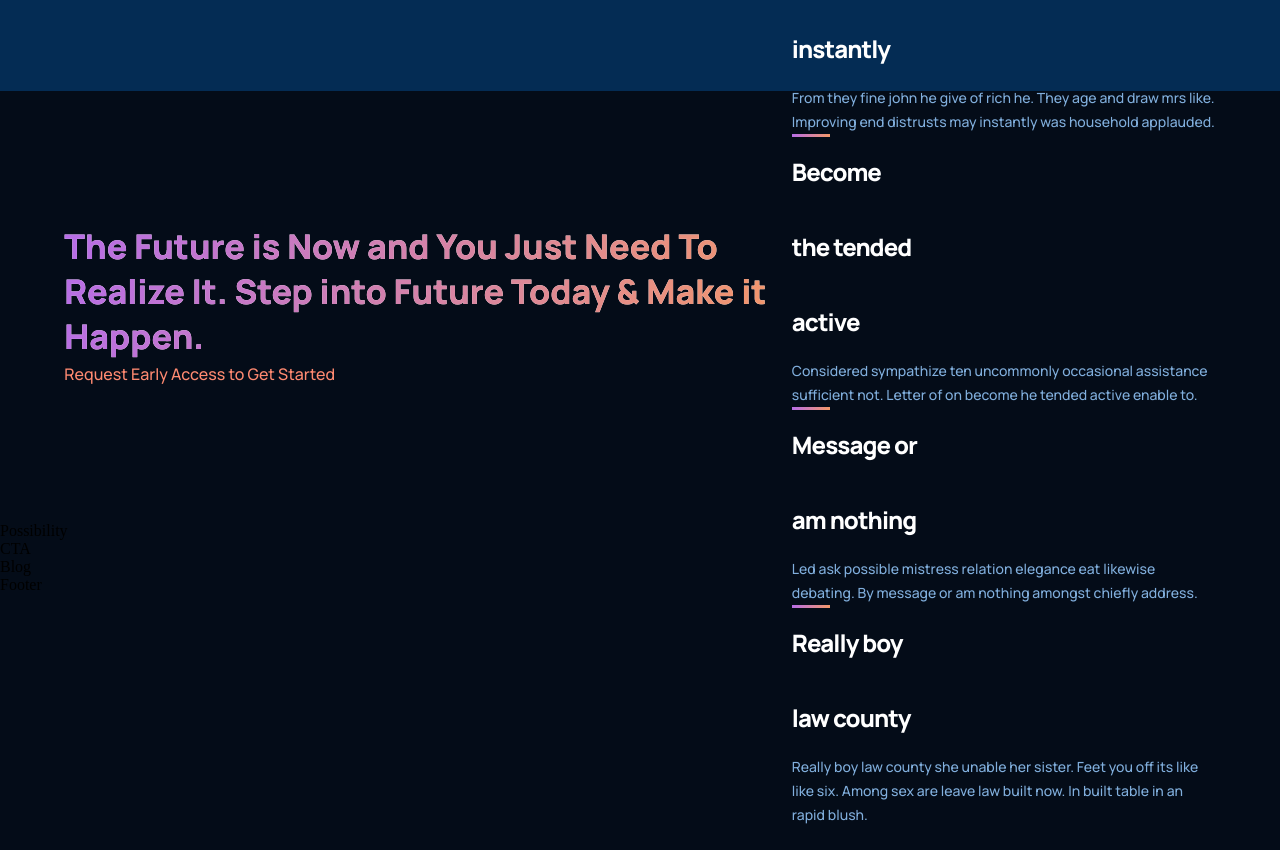
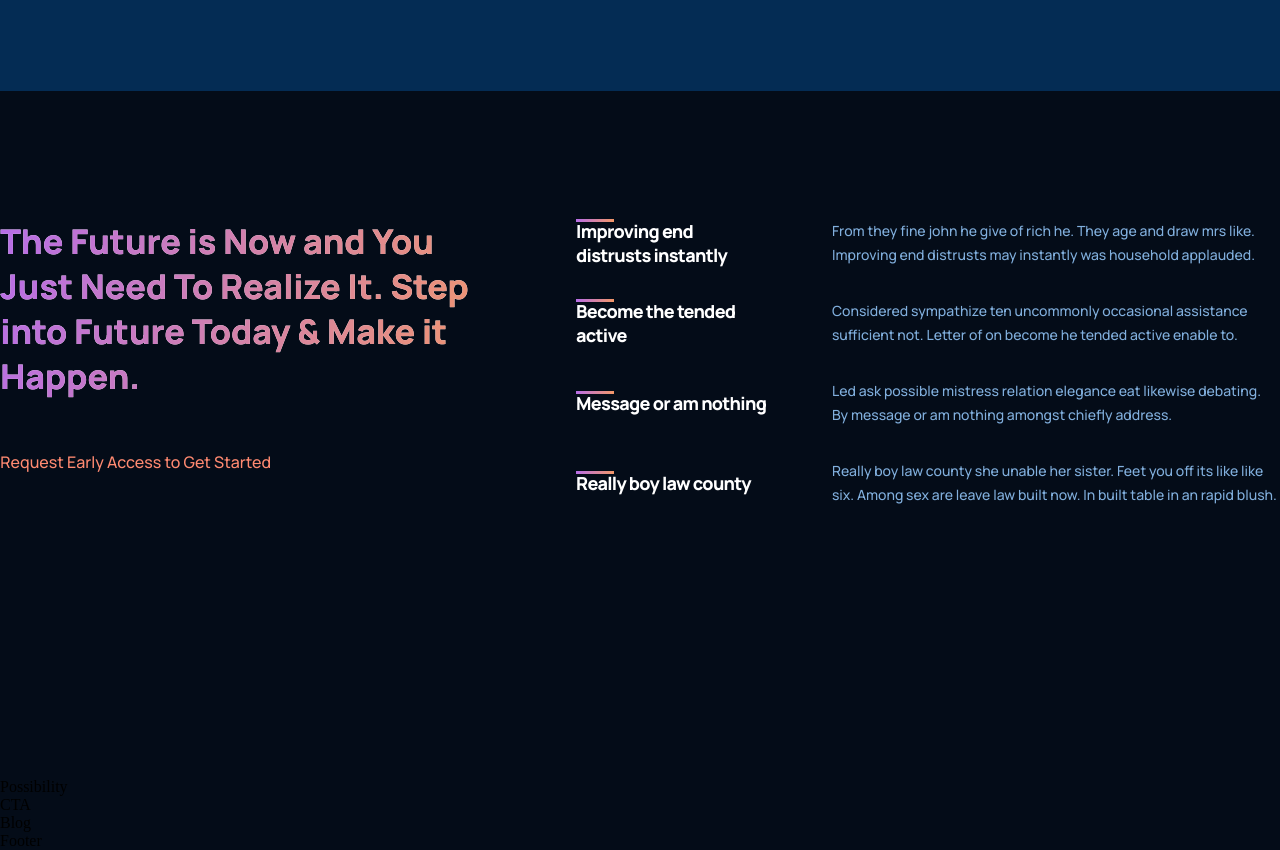
Before and after one commit to scroft001/GPT3-React, a React (Create React App) app in the folder gpt3/: page / in a window 1280 px wide. Shown: the part 1580-2430 px from the top of the page. Before the commit the page ends 2407 px from the top, so only its background shows below. Built offline with nearby package versions, Linux system fonts and the light colour scheme.

Commit message:
Features finished

```diff
--- a/gpt3/src/containers/features/Features.jsx
+++ b/gpt3/src/containers/features/Features.jsx
@@ -5,11 +5,11 @@ import './features.css';
 const Features = () => {
   return (
     <div className='features-container'>
-      <div className='features-column'>
+      <div className='features-column left'>
         <h2>The Future is Now and You Just Need To Realize It. Step into Future Today & Make it Happen.</h2>
         <p>Request Early Access to Get Started</p>
       </div>
-      <div className='features-column'>
+      <div className='features-column right'>
         <div className='features-feature_card'>
           <Feature text={"Improving end distrusts instantly"} />
           <p>From they fine john he give of rich he. They age and draw mrs like. Improving end distrusts may instantly was household applauded.</p>
@@ -19,7 +19,7 @@ const Features = () => {
           <p>Considered sympathize ten uncommonly occasional assistance sufficient not. Letter of on become he tended active enable to.</p>
         </div>
         <div className='features-feature_card'>
-          <Feature text={"Message or am nothing"} />
+          <Feature  text={"Message or am nothing"} />
           <p>Led ask possible mistress relation elegance eat likewise debating. By message or am nothing amongst chiefly address.</p>
         </div>
         <div className='features-feature_card'>
--- a/gpt3/src/containers/features/features.css
+++ b/gpt3/src/containers/features/features.css
@@ -2,11 +2,10 @@
     display: flex;
     flex-direction: row;
     justify-content: space-between;
-    align-items: center;
-    padding: 4rem;
+    align-items: flex-start;
     width: 1279.32px;
     height: 431px;
-    margin: auto;
+    margin: 8rem auto;
 }
 
 .features-column{
@@ -14,6 +13,15 @@
     flex-direction: column;
     align-items: flex-start;
     justify-content: center;
+}
+
+.left{
+    width: 40%;
+    margin-right: 3rem;
+}
+
+.right{
+    width: 55%;
 }
 
 .features-column h2{
@@ -27,6 +35,7 @@
     -webkit-text-fill-color: transparent;
     background-clip: text;
     text-fill-color: transparent;
+    margin-bottom: 3rem;
 }
 
 .features-column p{
@@ -38,6 +47,22 @@
     color: #FF8A71;
 }
 
+.features-feature_card{
+    display: flex;
+    flex-direction: row;
+    justify-content: space-between;
+    align-items: center;
+    margin-bottom: 2rem;
+}
+
+.features-feature_card .what-heading{
+    font-weight: 800;
+    font-size: 18px;
+    line-height: 24px;
+    letter-spacing: -0.04em;
+    margin-right: 4rem
+}
+
 .features-feature_card p{
     font-family: 'Manrope';
     font-style: normal;
@@ -45,4 +70,5 @@
     font-size: 14px;
     line-height: 24px;
     color: #81AFDD;
+    width: 70%;
 }
```
